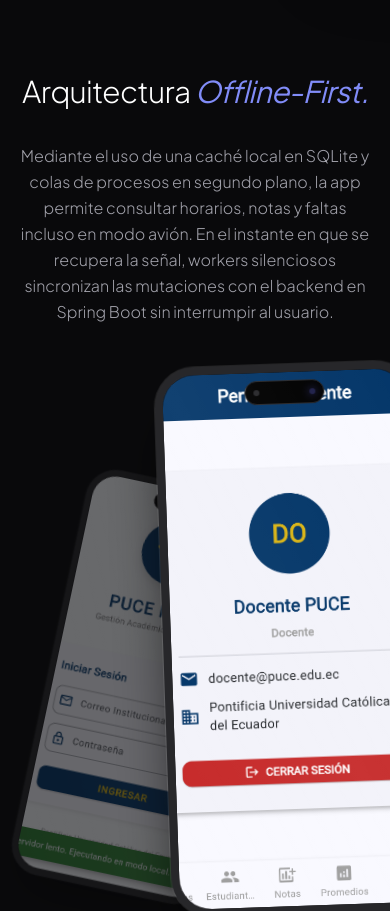
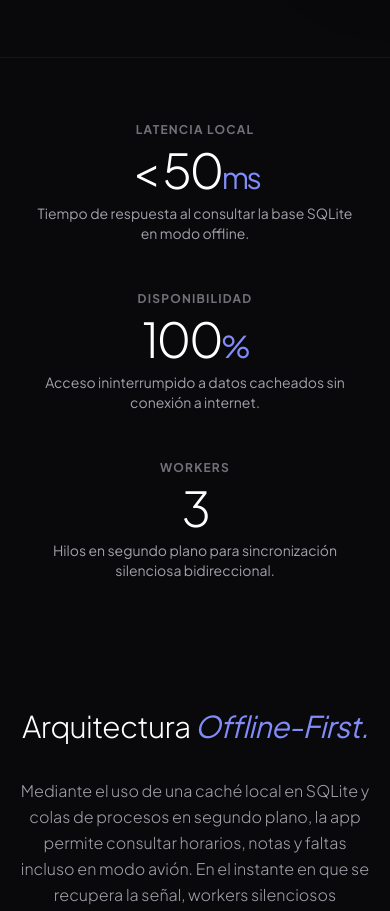
Before and after one commit to Axl07s/portfolio-axel, a React (Vite) app: page /project/puce-connect-hub in a window 390 px wide. Shown: the part 1540-2451 px from the top of the page. Built offline with nearby package versions, Linux system fonts and the light colour scheme.

Commit message:
feat: use minimalist mobile frame without notch and add key metrics section

```diff
--- a/src/components/project-layouts/EditorialLayout.tsx
+++ b/src/components/project-layouts/EditorialLayout.tsx
@@ -2,39 +2,40 @@ import type { PersonalProject } from '../../data/personalProjectsData';
 import { ArrowRight, GitBranch, Smartphone, WifiOff } from 'lucide-react';
 
 export function EditorialLayout({ project }: { project: PersonalProject }) {
-  // Enhanced Mobile frame with notch, buttons, and dynamic lighting
+  // Enhanced Mobile frame with minimalist bezel (No Notch)
   const MobileFrame = ({ title, className = "", imagePath = "" }: { title: string, className?: string, imagePath?: string }) => (
-    <div className={`relative flex-shrink-0 border-zinc-800 border-[8px] bg-zinc-950 rounded-[2.5rem] md:rounded-[3rem] h-[550px] md:h-[650px] w-[260px] md:w-[310px] shadow-[0_35px_60px_-15px_rgba(0,0,0,0.8)] overflow-hidden ring-1 ring-white/10 ${className}`}>
+    <div className={`relative flex-shrink-0 border-zinc-800 border-[8px] bg-zinc-950 rounded-[2.5rem] md:rounded-[3rem] h-[550px] md:h-[650px] w-[275px] md:w-[325px] shadow-[0_50px_100px_-20px_rgba(0,0,0,1)] overflow-hidden ring-1 ring-white/10 flex flex-col ${className}`}>
 
       {/* Side Buttons */}
-      <div className="absolute top-28 -left-[10px] w-1 h-10 bg-zinc-800 rounded-l-md"></div>
-      <div className="absolute top-44 -left-[10px] w-1 h-16 bg-zinc-800 rounded-l-md"></div>
-      <div className="absolute top-32 -right-[10px] w-1 h-20 bg-zinc-800 rounded-r-md"></div>
+      <div className="absolute -right-[14px] top-[120px] w-[6px] h-12 bg-zinc-800 rounded-r-md border-y border-r border-zinc-700"></div>
+      <div className="absolute -right-[14px] top-[180px] w-[6px] h-20 bg-zinc-800 rounded-r-md border-y border-r border-zinc-700"></div>
 
-      {/* Dynamic Island / Notch */}
-      <div className="absolute top-2 inset-x-0 flex justify-center z-20">
-        <div className="w-20 md:w-24 h-6 md:h-7 bg-black rounded-full border border-zinc-800 flex items-center justify-between px-2">
-           <div className="w-1.5 h-1.5 rounded-full bg-zinc-800"></div>
-           <div className="w-1.5 h-1.5 rounded-full bg-indigo-500/30 shadow-[0_0_8px_rgba(99,102,241,0.5)]"></div>
-        </div>
+      {/* Top Bezel (Speaker) */}
+      <div className="absolute top-4 inset-x-0 flex justify-center z-20">
+          <div className="w-16 h-1.5 bg-zinc-900 rounded-full shadow-inner border border-zinc-800"></div>
       </div>
 
+      {/* Fake Bezel Margin */}
+      <div className="w-full h-10 bg-black shrink-0 relative z-20"></div>
+
       {/* Screen Content */}
-      <div className="absolute inset-0 pt-10 flex flex-col items-center justify-center p-6 text-center z-10 bg-zinc-900/40 backdrop-blur-sm">
+      <div className="relative w-full h-full flex flex-col items-center justify-center bg-zinc-900 overflow-hidden z-10">
         {imagePath ? (
-          <img src={imagePath} alt={title} className="absolute inset-0 w-full h-full object-cover" />
+          <img src={imagePath} alt={title} className="absolute inset-0 w-full h-full object-cover object-top" />
         ) : (
-          <>
-            <Smartphone className="w-10 h-10 md:w-12 md:h-12 text-zinc-700 mb-4" />
+          <div className="p-6 text-center z-10">
+            <Smartphone className="w-10 h-10 md:w-12 md:h-12 text-zinc-700 mb-4 mx-auto" />
             <p className="text-zinc-500 font-mono text-[9px] md:text-[10px] uppercase tracking-widest border border-dashed border-zinc-700 p-2 md:p-3 rounded w-full">
               PLACEHOLDER:<br/><span className="text-zinc-400 font-bold">{title}</span>
             </p>
-          </>
+          </div>
         )}
+        {/* Screen Glare effect */}
+        <div className="absolute inset-0 bg-gradient-to-tr from-white/0 via-white/5 to-white/0 pointer-events-none z-30"></div>
       </div>
 
-      {/* Screen Glare effect */}
-      <div className="absolute inset-0 bg-gradient-to-tr from-white/0 via-white/5 to-white/0 pointer-events-none z-30"></div>
+      {/* Bottom Bezel Margin */}
+      <div className="w-full h-10 bg-black shrink-0 mt-auto relative z-20"></div>
     </div>
   );
 
@@ -106,6 +107,34 @@ export function EditorialLayout({ project }: { project: PersonalProject }) {
              className="absolute z-30 rotate-0 scale-90 md:scale-100 -translate-y-4 md:-translate-y-8 shadow-[0_50px_100px_-20px_rgba(0,0,0,0.9)] transition-transform duration-700 hover:scale-[1.05]"
            />
          </div>
+      </section>
+
+      {/* Key Metrics Section */}
+      <section className="px-4 py-16 md:py-24 max-w-5xl mx-auto relative z-20 border-t border-zinc-800/50 mt-12 md:mt-24">
+        <div className="grid grid-cols-1 md:grid-cols-3 gap-12 md:gap-8">
+
+          {/* Metric 1 */}
+          <div className="flex flex-col items-center md:items-start text-center md:text-left space-y-2">
+            <h3 className="text-xs font-bold uppercase tracking-widest text-zinc-500">Latencia Local</h3>
+            <p className="text-5xl md:text-6xl font-light text-white tracking-tighter">&lt; 50<span className="text-3xl text-indigo-400 font-normal">ms</span></p>
+            <p className="text-sm text-zinc-400 mt-2 max-w-xs">Tiempo de respuesta al consultar la base SQLite en modo offline.</p>
+          </div>
+
+          {/* Metric 2 */}
+          <div className="flex flex-col items-center md:items-start text-center md:text-left space-y-2">
+            <h3 className="text-xs font-bold uppercase tracking-widest text-zinc-500">Disponibilidad</h3>
+            <p className="text-5xl md:text-6xl font-light text-white tracking-tighter">100<span className="text-3xl text-indigo-400 font-normal">%</span></p>
+            <p className="text-sm text-zinc-400 mt-2 max-w-xs">Acceso ininterrumpido a datos cacheados sin conexión a internet.</p>
+          </div>
+
+          {/* Metric 3 */}
+          <div className="flex flex-col items-center md:items-start text-center md:text-left space-y-2">
+            <h3 className="text-xs font-bold uppercase tracking-widest text-zinc-500">Workers</h3>
+            <p className="text-5xl md:text-6xl font-light text-white tracking-tighter">3</p>
+            <p className="text-sm text-zinc-400 mt-2 max-w-xs">Hilos en segundo plano para sincronización silenciosa bidireccional.</p>
+          </div>
+
+        </div>
       </section>
 
       {/* Storytelling Block 2 */}
```
